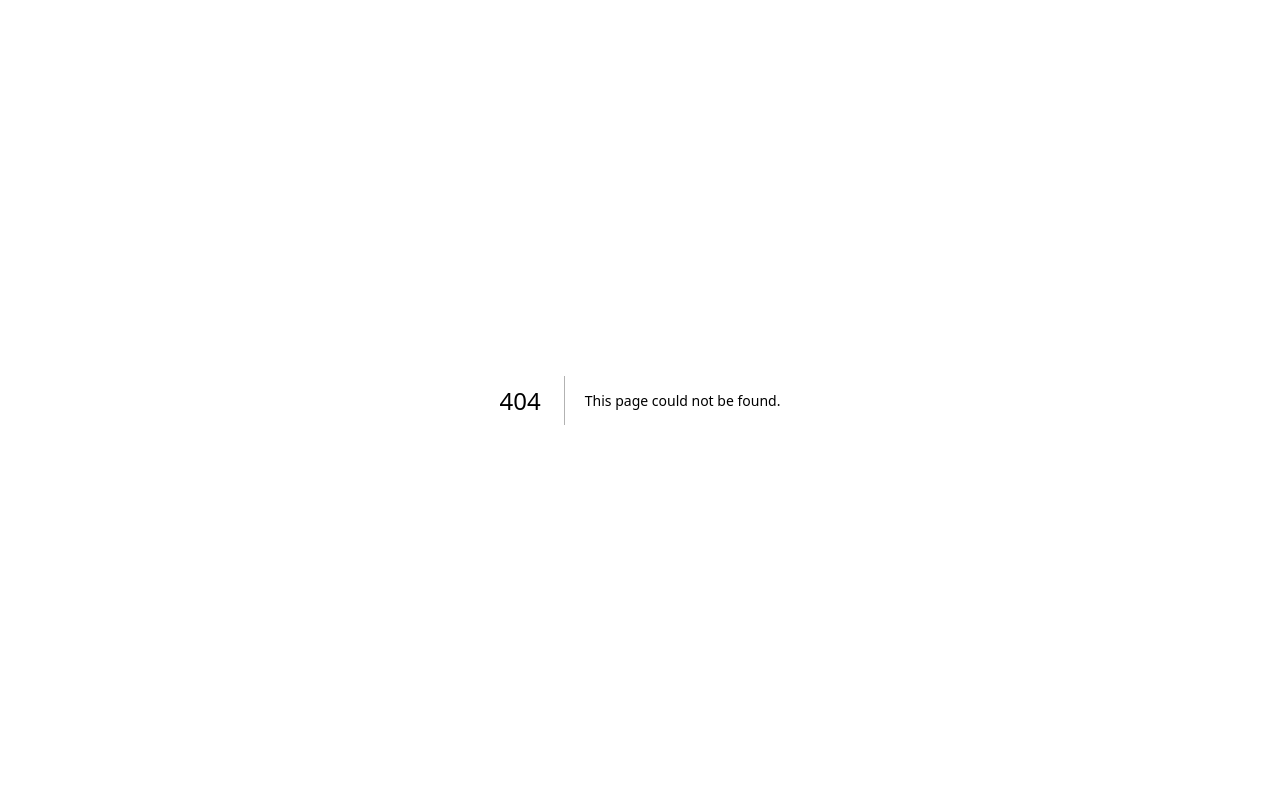
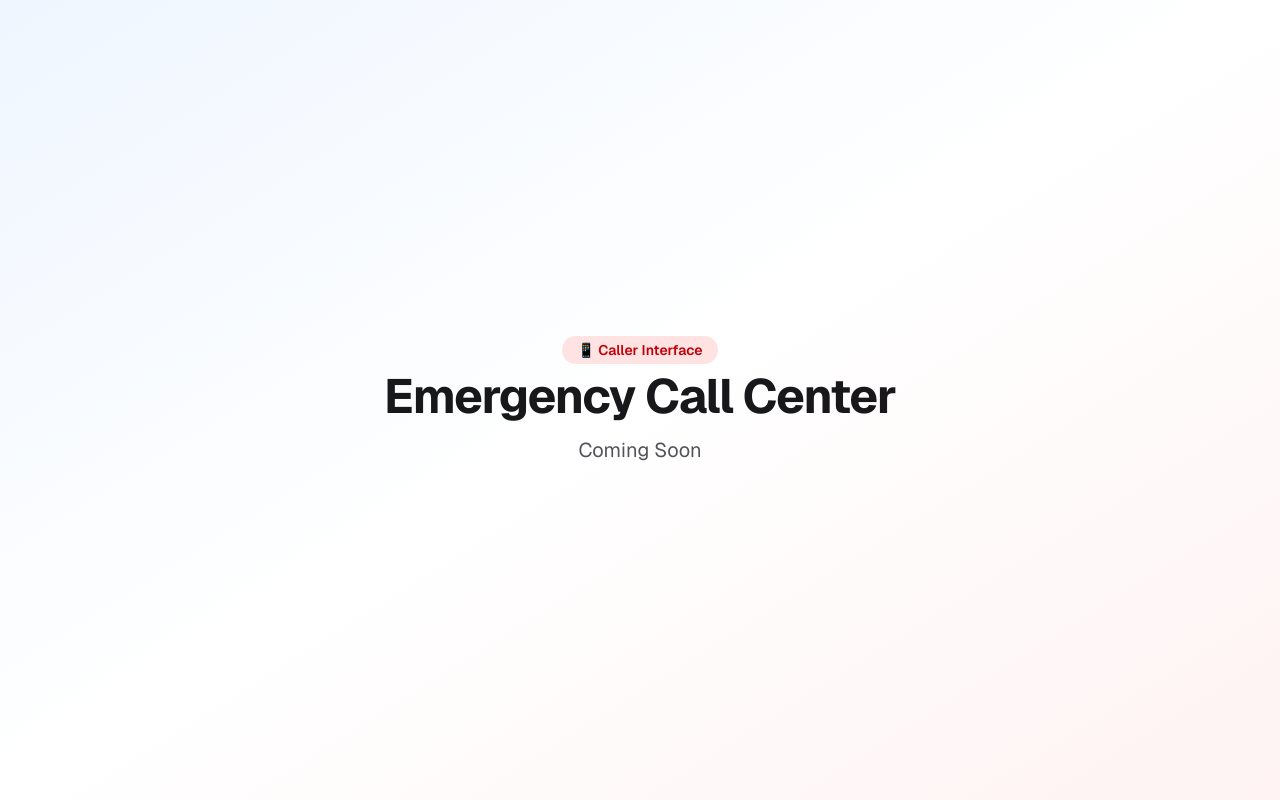
Before and after one commit to zhenhao23/aura-999, a Next.js app: page /caller in a window 1280 px wide. Before the commit this address had no page. Built offline with nearby package versions, Linux system fonts and the light colour scheme.

Commit message:
added caller view, next step is to host on vercel

```diff
--- /dev/null
+++ b/src/app/caller/page.tsx
@@ -0,0 +1,17 @@
+export default function CallerPage() {
+  return (
+    <div className="flex min-h-screen items-center justify-center bg-gradient-to-br from-blue-50 via-white to-red-50 font-sans p-8">
+      <main className="flex flex-col items-center gap-8 max-w-5xl w-full">
+        <div className="text-center space-y-4">
+          <div className="inline-block px-4 py-1 bg-red-100 text-red-700 rounded-full text-sm font-semibold mb-2">
+            📱 Caller Interface
+          </div>
+          <h1 className="text-5xl font-bold tracking-tight text-zinc-900">
+            Emergency Call Center
+          </h1>
+          <p className="text-xl text-zinc-600 max-w-2xl mx-auto">Coming Soon</p>
+        </div>
+      </main>
+    </div>
+  );
+}
--- a/src/app/page.tsx
+++ b/src/app/page.tsx
@@ -83,9 +83,14 @@ export default function Home() {
               🚨 Open Dispatcher Dashboard
             </Button>
           </Link>
-          <Button size="lg" variant="outline" className="text-base px-8">
-            📱 Caller Interface (Coming Soon)
-          </Button>
+          <Link href="/caller">
+            <Button
+              size="lg"
+              className="text-base px-8 bg-blue-600 hover:bg-blue-700"
+            >
+              📱 Caller Interface
+            </Button>
+          </Link>
         </div>
 
         <div className="mt-12 text-center space-y-2">
```
